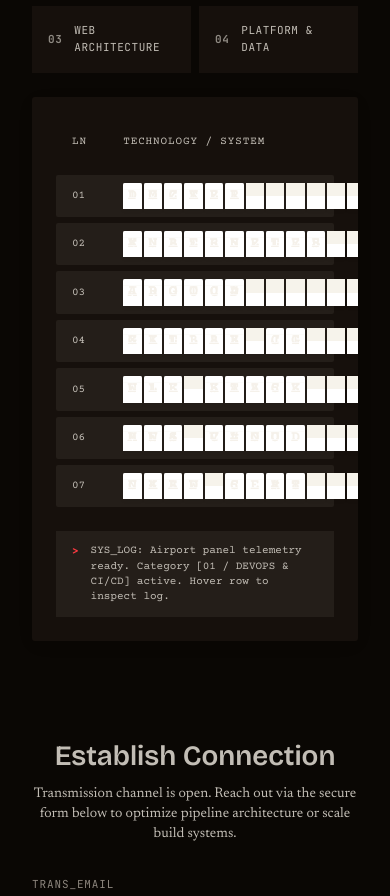
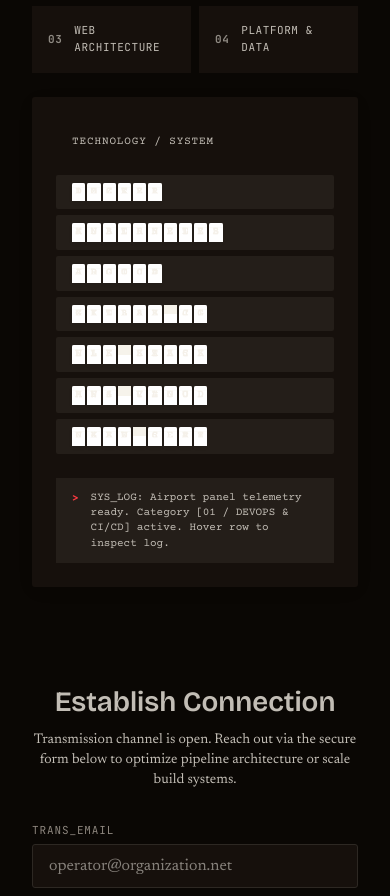
Before and after one commit to chunghei0116/portfolio-website, a Next.js app: page / in a window 390 px wide. Shown: the part 3360-4256 px from the top of the page. Built offline with nearby package versions, Linux system fonts and the light colour scheme.

Commit message:
fix: remove LN column and make flip clock tiles fluidly responsive for mobile

```diff
--- a/src/app/globals.css
+++ b/src/app/globals.css
@@ -950,7 +950,6 @@ textarea.form-input {
   display: flex;
   align-items: center;
 }
-.solari-col--num { width: 2.2rem; flex-shrink: 0; }
 .solari-col--name { flex: 1; min-width: 0; }
 .solari-col--tag { width: 9.5rem; display: none; }
 .solari-col--status { width: 7.5rem; display: none; }
@@ -978,6 +977,7 @@ textarea.form-input {
   cursor: pointer;
   transition: transform 120ms ease, background-color 150ms ease, border-color 150ms ease;
   outline: none;
+  overflow-x: clip;
 }
 
 .solari-row.is-hidden {
@@ -996,12 +996,6 @@ textarea.form-input {
   background: var(--color-paper);
   border-color: var(--color-accent);
   box-shadow: 0 2px 10px rgba(220, 50, 50, 0.1);
-}
-
-.solari-row__num-box {
-  color: var(--color-ink-mute);
-  font-size: var(--text-2xs);
-  font-family: var(--font-typewriter), "Courier Prime", monospace;
 }
 
 .solari-row__tag-pill {
@@ -1032,10 +1026,12 @@ textarea.form-input {
   background-color: var(--color-accent);
 }
 
-/* Single Flip Tile & Split-Flap Word (LIGHT THEME) */
+/* Single Flip Tile & Split-Flap Word (FLUID RESPONSIVE LIGHT THEME) */
 .split-flap-word {
   display: inline-flex;
   gap: 2px;
+  flex-wrap: nowrap;
+  max-width: 100%;
   font-family: var(--font-typewriter), "Courier Prime", "Special Elite", "Courier New", monospace;
   font-weight: 700;
 }
@@ -1043,27 +1039,19 @@ textarea.form-input {
 .flip-tile {
   position: relative;
   display: inline-block;
-  width: 1.15rem;
-  height: 1.65rem;
+  width: clamp(0.7rem, 3.4vw, 1.35rem);
+  height: clamp(1.05rem, 4.8vw, 1.85rem);
   background: #ffffff;
   color: var(--color-ink);
   border: 1px solid var(--color-rule);
   border-radius: 2px;
-  font-size: 0.95rem;
-  line-height: 1.65rem;
+  font-size: clamp(0.6rem, 2.8vw, 1.05rem);
+  line-height: clamp(1.05rem, 4.8vw, 1.85rem);
   text-align: center;
   user-select: none;
   perspective: 300px;
+  flex-shrink: 0;
   box-shadow: inset 0 1px 1px rgba(255,255,255,0.9), 0 2px 4px rgba(0,0,0,0.06);
-}
-
-@media (min-width: 48rem) {
-  .flip-tile {
-    width: 1.35rem;
-    height: 1.85rem;
-    font-size: 1.05rem;
-    line-height: 1.85rem;
-  }
 }
 
 .flip-tile__top,
@@ -1080,11 +1068,10 @@ textarea.form-input {
 .flip-tile__top {
   top: 0;
   height: 50%;
-  line-height: 1.65rem;
+  line-height: clamp(1.05rem, 4.8vw, 1.85rem);
   border-bottom: 1px solid var(--color-rule);
   background: #f6f3eb;
 }
-@media (min-width: 48rem) { .flip-tile__top { line-height: 1.85rem; } }
 
 .flip-tile__bottom {
   bottom: 0;
--- a/src/components/TechRegistryFlipBoard.tsx
+++ b/src/components/TechRegistryFlipBoard.tsx
@@ -105,16 +105,14 @@ function SingleFlapTile({ char, isFlipping }: { char: string; isFlipping: boolea
 function SplitFlapText({
   targetText,
   isFlipping,
-  maxLength = 14,
   staggerDelay = 0
 }: {
   targetText: string;
   isFlipping: boolean;
-  maxLength?: number;
   staggerDelay?: number;
 }) {
-  const paddedTarget = targetText.toUpperCase().padEnd(maxLength, " ").slice(0, maxLength);
-  const [currentChars, setCurrentChars] = useState<string[]>(paddedTarget.split(""));
+  const cleanTarget = targetText.toUpperCase();
+  const [currentChars, setCurrentChars] = useState<string[]>(cleanTarget.split(""));
 
   useEffect(() => {
     let interval: NodeJS.Timeout | null = null;
@@ -126,12 +124,12 @@ function SplitFlapText({
         interval = setInterval(() => {
           stepCount++;
           if (stepCount >= maxSteps) {
-            setCurrentChars(paddedTarget.split(""));
+            setCurrentChars(cleanTarget.split(""));
             if (interval) clearInterval(interval);
           } else {
             setCurrentChars((prev) =>
               prev.map((_, idx) => {
-                if (paddedTarget[idx] === " ") return " ";
+                if (cleanTarget[idx] === " ") return " ";
                 const randIndex = Math.floor(Math.random() * CHAR_POOL.length);
                 return CHAR_POOL[randIndex];
               })
@@ -145,9 +143,9 @@ function SplitFlapText({
         if (interval) clearInterval(interval);
       };
     } else {
-      setCurrentChars(paddedTarget.split(""));
+      setCurrentChars(cleanTarget.split(""));
     }
-  }, [paddedTarget, isFlipping, staggerDelay]);
+  }, [cleanTarget, isFlipping, staggerDelay]);
 
   return (
     <span className="split-flap-word" aria-label={targetText}>
@@ -260,7 +258,6 @@ export default function TechRegistryFlipBoard() {
       <div className="solari-board" aria-live="polite">
         {/* Departure Table Headers */}
         <div className="solari-board__header-row" aria-hidden="true">
-          <span className="solari-col solari-col--num">LN</span>
           <span className="solari-col solari-col--name">TECHNOLOGY / SYSTEM</span>
           <span className="solari-col solari-col--tag">SPECIALTY FIELD</span>
           <span className="solari-col solari-col--status">STATUS</span>
@@ -293,17 +290,11 @@ export default function TechRegistryFlipBoard() {
                 }`}
                 style={{ "--row-index": index } as React.CSSProperties}
               >
-                {/* Line number */}
-                <div className="solari-col solari-col--num">
-                  <span className="solari-row__num-box">0{index + 1}</span>
-                </div>
-
                 {/* Tech Name Split Flap */}
                 <div className="solari-col solari-col--name">
                   <SplitFlapText
                     targetText={item.name}
                     isFlipping={isFlipping}
-                    maxLength={15}
                     staggerDelay={index * 50 + 20}
                   />
                 </div>
```
